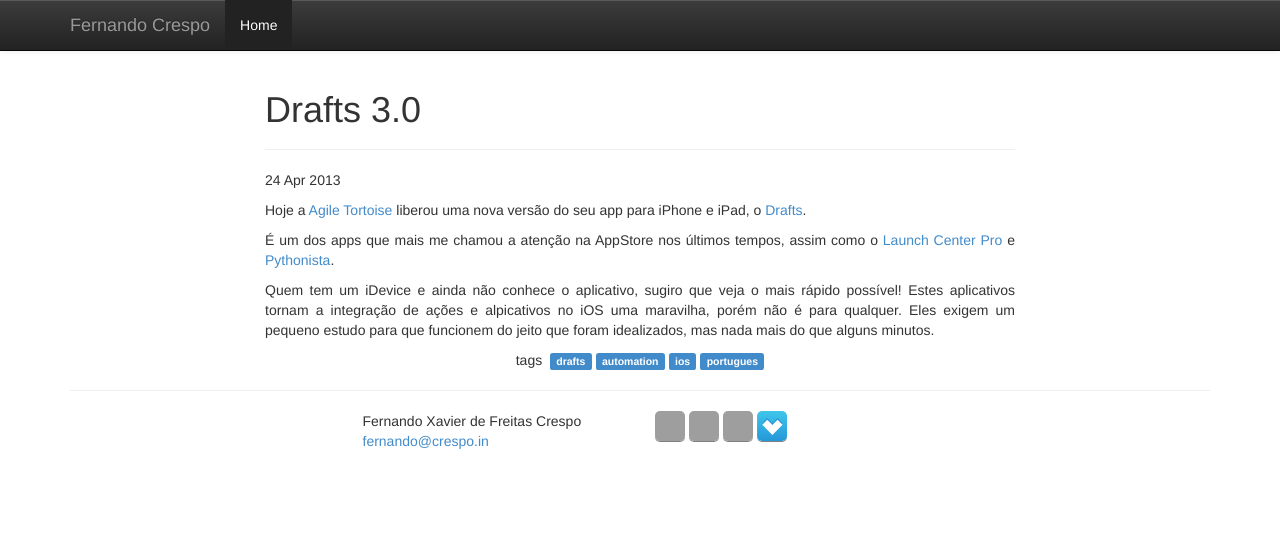
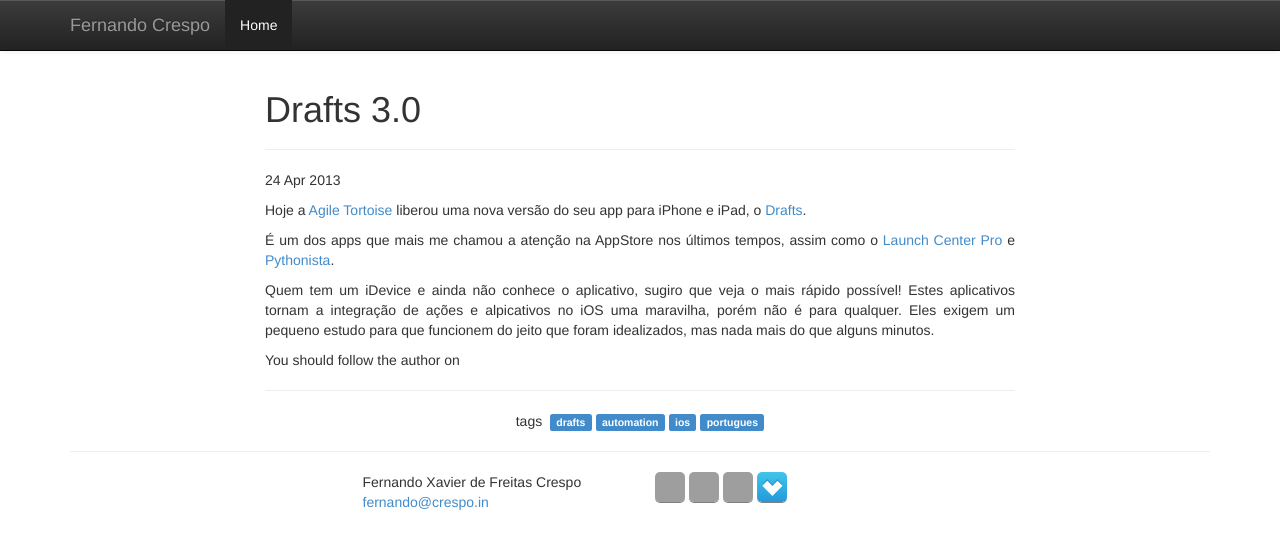
Before and after one commit to fcrespo82/fcrespo82.github.io, a Jekyll site: the page built from _posts/2013-04-24-Drafts-3.0.txt, in a window 1280 px wide. Shown: the top 549 px of the page. Built offline with Jekyll 4.4.1, drawn with Linux system fonts in a browser that asks for light colours; nearby versions of some CDN libraries; grey boxes are pictures that could not be loaded.

Commit message:
Fixed some stuff in blog html and css

```diff
--- a/_layouts/post.html
+++ b/_layouts/post.html
@@ -10,6 +10,15 @@
 		<p class="meta">{{ page.date | date_to_string }}</p>
 		<div class="post text-justify" >
 			{{ content }}
+		</div>
+		<div class="footer">
+			You should follow the author on
+		</div>
+		<hr/>
+		<div class="categories text-center">tags&nbsp;
+			{% for tag in page.tags %}
+			<a href="/tags/{{ tag }}/"><span class="label label-primary">{{ tag }}</span></a>
+			{% endfor %}
 		</div>
 		{% if page.comments %}
 		<div id="comments">
@@ -28,11 +37,6 @@
 		    <a href="http://disqus.com" class="dsq-brlink">comments powered by <span class="logo-disqus">Disqus</span></a>
 		</div>
 		{% endif %}
-		<div class="categories text-center">tags&nbsp;
-			{% for tag in page.tags %}
-			<a href="/tags/{{ tag }}/"><span class="label label-primary">{{ tag }}</span></a>
-			{% endfor %}
-		</div>
 		<!--<div class="related">Related:&nbsp;
 			{% for related in site.related_posts %}
 			<a href="{{ related.url }}" style="font-size: 9px;">{{ related.title }}</a>
--- a/css/main.css
+++ b/css/main.css
@@ -17,3 +17,9 @@
 .post del {
     opacity: 0.5;
 }
+
+img {
+    width: 750px;
+    -webkit-box-shadow: 0 0 20px 0 #AAA;
+box-shadow: 0 0 20px 0 #AAA;
+}
--- a/index.html
+++ b/index.html
@@ -5,7 +5,7 @@
 <div class="row">
     {% for post in site.posts %}
     <div class="col-sm-10 col-sm-offset-1 col-md-8 col-md-offset-2">
-        <h1>{{ post.title }}</h1>
+        <h1><a href="{{ post.url }}">{{ post.title }}</a></h1>
         <h6>{{ post.date | date_to_string }}</h6>
         <div class="text-justify">{{ post.excerpt }}</div>
         <p><a class="btn btn-primary btn-xs" href="{{ post.url }}">read more &raquo;</a></p>
```
